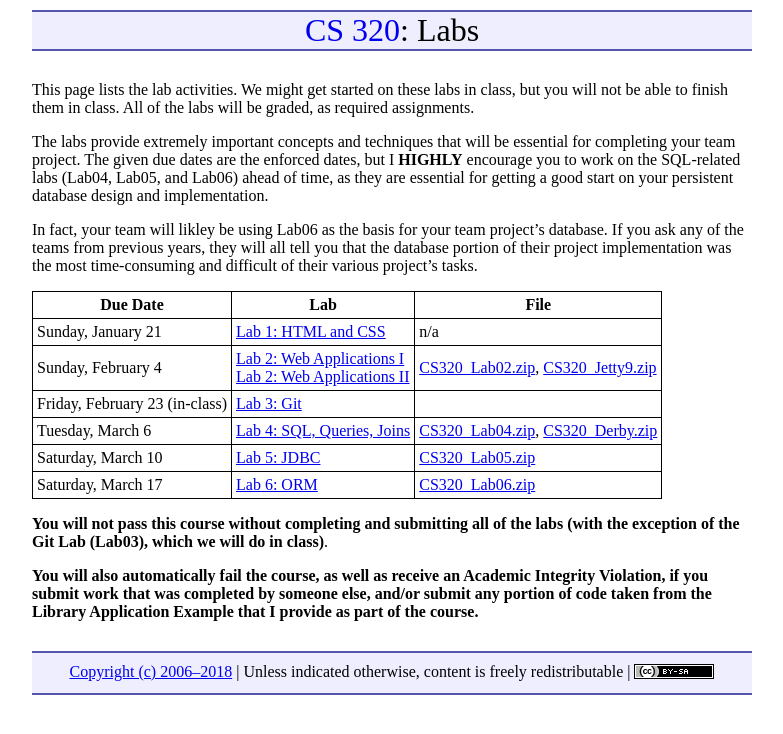
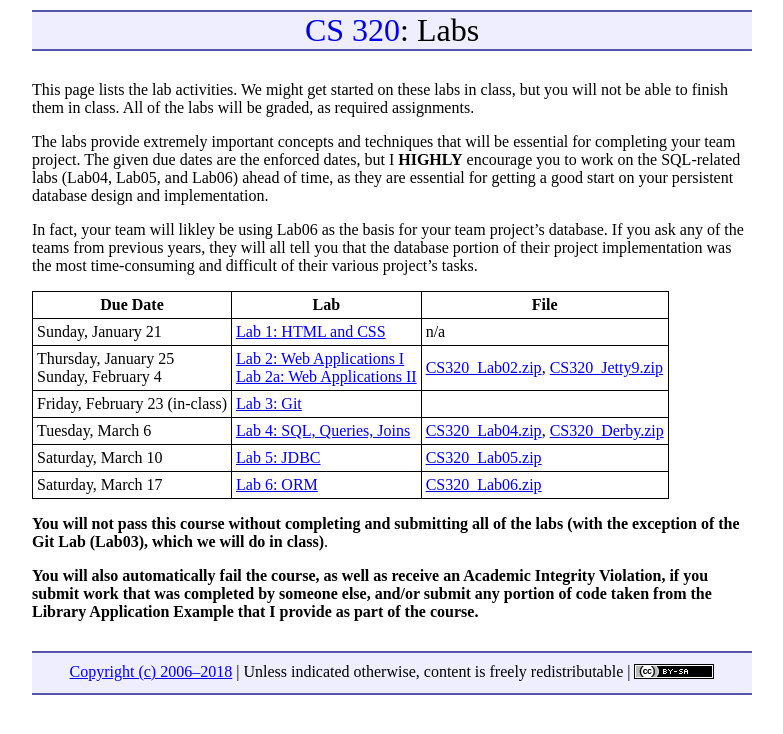
Before and after one commit to ycpcs/cs320-spring2018, a Jekyll site: the page built from labs/index.md, in a window 1280 px wide. Shown: the top 734 px of the page, without its empty margins (248-1031 px from the left). Built offline with Jekyll 4.4.1, drawn with Linux system fonts in a browser that asks for light colours.

Commit message:
updated lab 2

```diff
--- a/labs/index.md
+++ b/labs/index.md
@@ -12,7 +12,7 @@ In fact, your team will likley be using Lab06 as the basis for your team project
 Due Date | Lab | File
 ---- | --- | ----
 Sunday, January 21   | [Lab 1: HTML and CSS](lab01.html) | n/a
-Sunday, February 4   | [Lab 2: Web Applications I](lab02.html)<br> [Lab 2: Web Applications II](lab02a.html) | [CS320\_Lab02.zip](CS320_Lab02.zip), [CS320\_Jetty9.zip](CS320_Jetty9.zip)
+Thursday, January 25<br> Sunday, February 4   | [Lab 2: Web Applications I](lab02.html)<br> [Lab 2a: Web Applications II](lab02a.html) | [CS320\_Lab02.zip](CS320_Lab02.zip), [CS320\_Jetty9.zip](CS320_Jetty9.zip)
 Friday, February 23 (in-class) | [Lab 3: Git](lab03.html) |
 Tuesday, March 6     | [Lab 4: SQL, Queries, Joins](lab04.html) |  [CS320\_Lab04.zip](CS320_Lab04.zip), [CS320\_Derby.zip](CS320_Derby.zip)
 Saturday, March 10   | [Lab 5: JDBC](lab05.html) | [CS320\_Lab05.zip](CS320_Lab05.zip)
```
